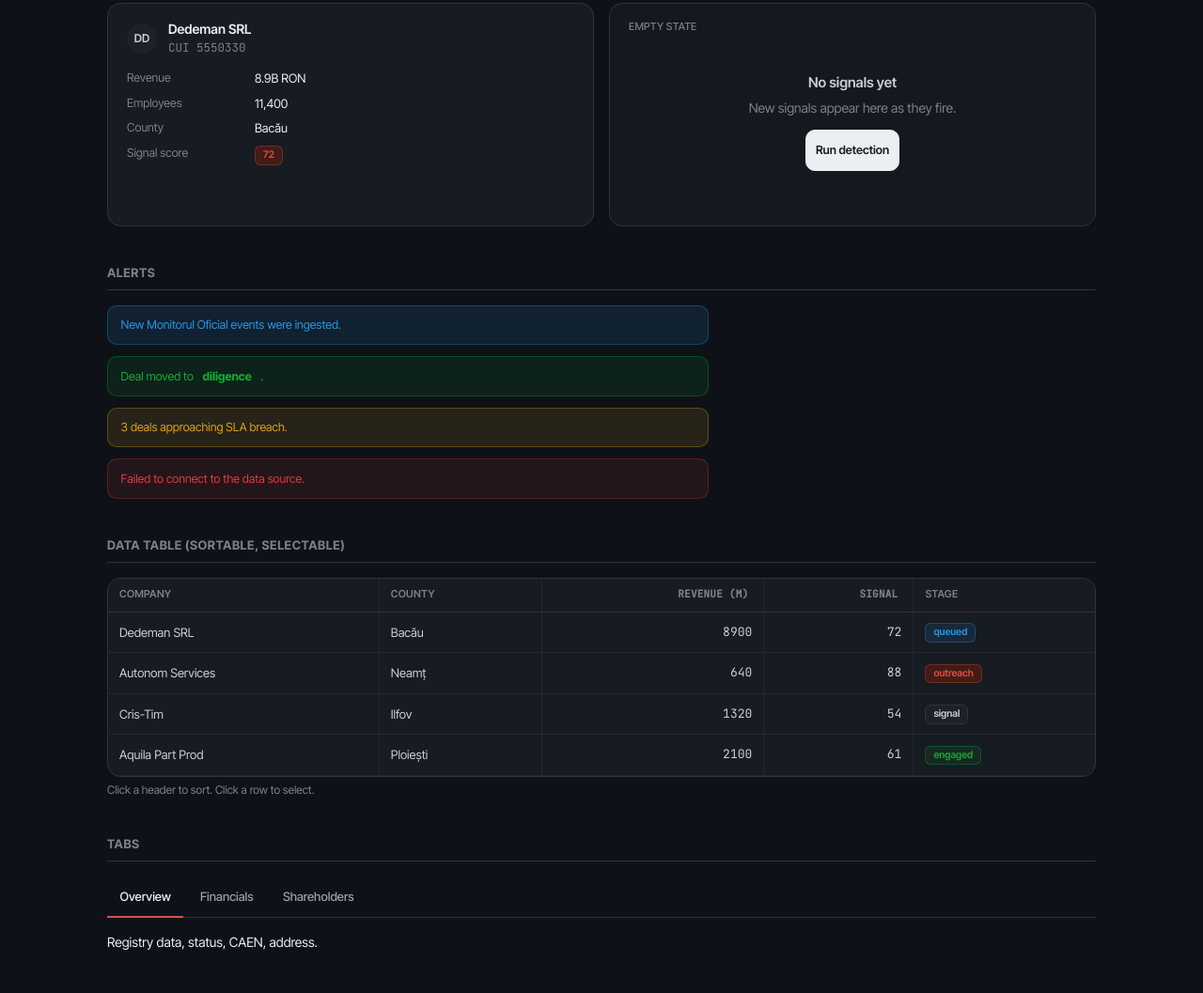
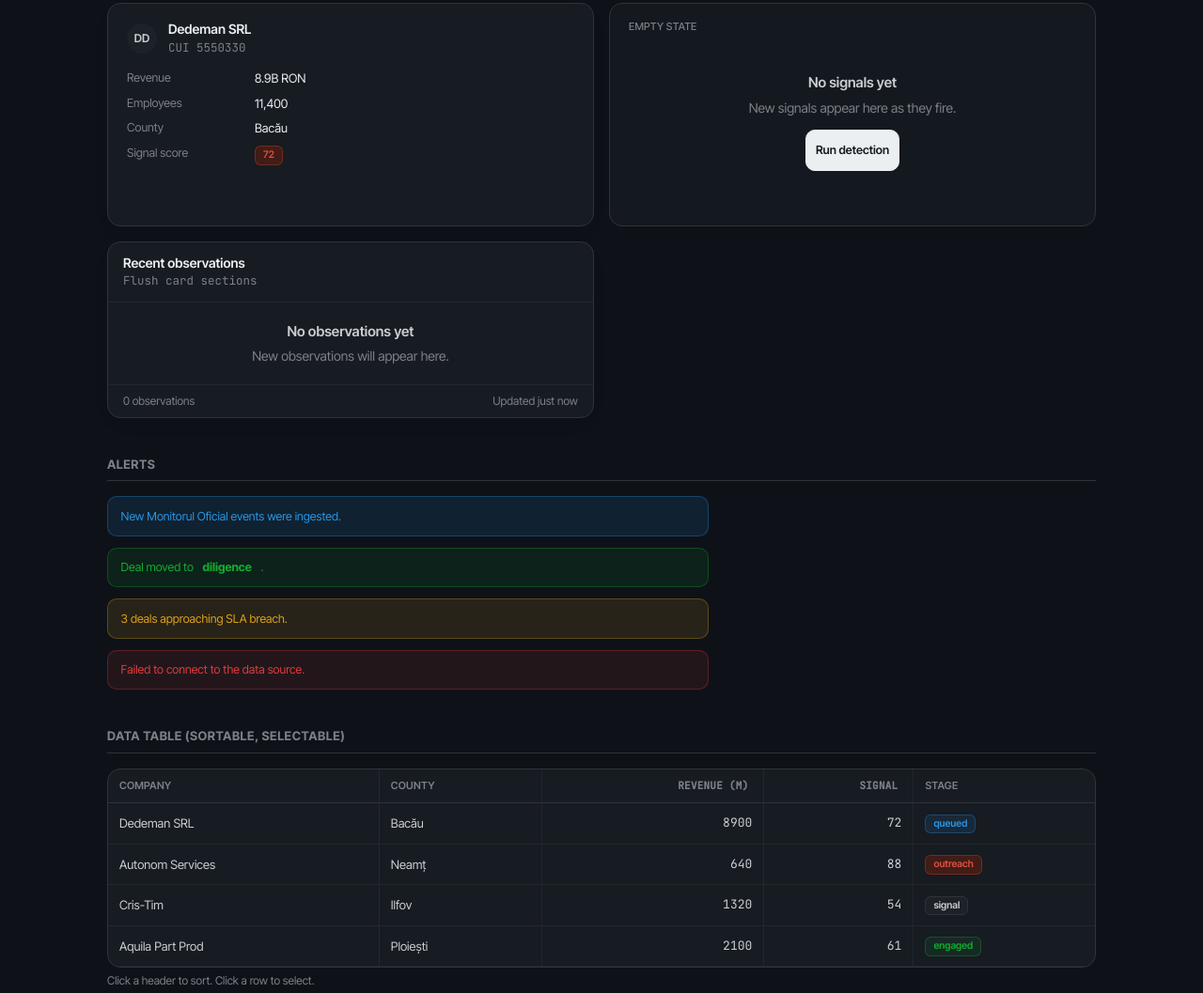
Before and after one commit to dragoscimpean/cimbyte-ui-kit, a website: page demo/index.html in a window 1280 px wide. Shown: the part 1086-2143 px from the top of the page at 94% size. Drawn offline with Linux system fonts and the light colour scheme.

Commit message:
Add flush card sections

```diff
--- a/cimbyte.css
+++ b/cimbyte.css
@@ -335,6 +335,16 @@
 .cb-card-hover { transition: border-color 0.16s, box-shadow 0.16s; }
 .cb-card-hover:hover { border-color: var(--cb-ink-30); box-shadow: var(--cb-shadow-sm); }
 .cb-card-header { display: flex; align-items: center; gap: 0.75rem; margin-bottom: 0.85rem; }
+.cb-card-flush { padding: 0; overflow: hidden; }
+.cb-card-flush > .cb-card-header {
+  margin: 0; padding: var(--cb-space-md) var(--cb-space-lg);
+  border-bottom: 1px solid var(--cb-line-soft);
+}
+.cb-card-footer {
+  display: flex; align-items: center; justify-content: space-between; flex-wrap: wrap;
+  gap: var(--cb-space-sm); padding: var(--cb-space-sm) var(--cb-space-lg);
+  border-top: 1px solid var(--cb-line-soft); color: var(--cb-ink-50); font-size: 12px;
+}
 .cb-card-title { font-size: 14px; font-weight: 600; color: var(--cb-ink); }
 
 /* Stat / metric */
--- a/demo/index.html
+++ b/demo/index.html
@@ -145,6 +145,11 @@
             <div>New signals appear here as they fire.</div>
             <button class="cb-btn cb-btn-sm cb-btn-primary" style="margin-top:0.85rem;">Run detection</button>
           </div>
+        </div>
+        <div class="cb-card cb-card-flush">
+          <div class="cb-card-header"><div><div class="cb-card-title">Recent observations</div><div class="cb-meta">Flush card sections</div></div></div>
+          <div class="cb-empty cb-empty-compact"><div class="cb-empty-title">No observations yet</div><div>New observations will appear here.</div></div>
+          <div class="cb-card-footer"><span>0 observations</span><span>Updated just now</span></div>
         </div>
       </div>
     </div>
--- a/package.json
+++ b/package.json
@@ -1,6 +1,6 @@
 {
   "name": "@cimbyte/ui",
-  "version": "0.2.2",
+  "version": "0.2.3",
   "description": "Cimbyte UI — cross-platform design tokens, standalone CSS and vanilla JS behaviors.",
   "type": "module",
   "main": "cimbyte.js",
```
Also changed, not shown: CHANGELOG.md.
